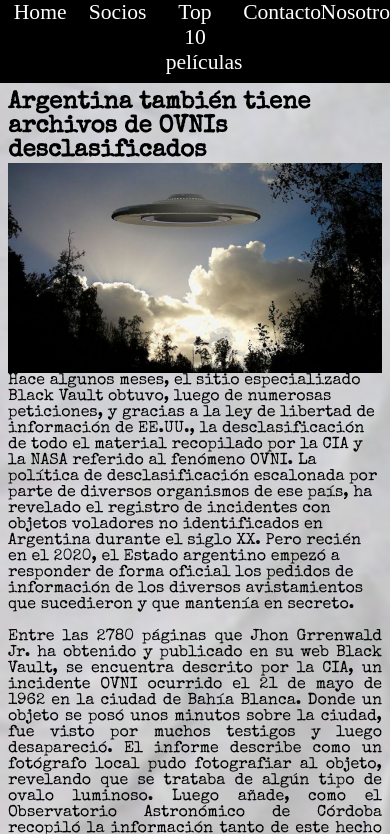
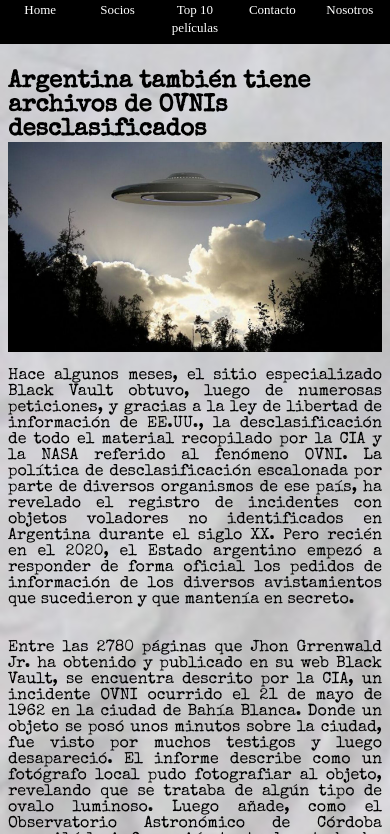
Before and after one commit to EquilibriumCODER/Proyecto-Final-Final, a website: page pages/noticia2.html in a window 390 px wide. Shown: the part 98-932 px from the top of the page. Drawn offline with nearby package versions, Linux system fonts and the light colour scheme.

Commit message:
corrección noticias 2 nuevo BEM

```diff
--- a/css/parciales/_body.scss
+++ b/css/parciales/_body.scss
@@ -49,6 +49,9 @@
         grid-template-rows: 1fr 20fr 2.5fr 1fr;
         grid-template-columns: 1fr;
         grid-template-areas: "head" "article1" "aside1" "foot";
+    }
+    .header_nav_li_a {
+        font-size: small;
     }
 }
 
--- a/css/parciales/_header.scss
+++ b/css/parciales/_header.scss
@@ -29,7 +29,6 @@ html {
         align-content: center;
         text-align: center;
         justify-content: space-evenly;
-        font-size:large;
     }
     &_li {
         text-decoration-style: none;
--- a/pages/noticia2.html
+++ b/pages/noticia2.html
@@ -31,7 +31,7 @@
             <div class="main_noticias_div_img">
                 <img src="../resources/images/ovni-bosque.jpg" width="100%" alt="Una imagen de un OVNI sobrevolando el bosque">
             </div>
-            <p class="main_mainNoticia_p">
+            <p class="main_noticias_div_p">
                 Hace algunos meses, el sitio especializado Black Vault obtuvo, luego de numerosas peticiones, y gracias a la ley  de libertad de información de EE.UU., la desclasificación de todo el material recopilado por la CIA y la NASA referido al fenómeno OVNI. La política de desclasificación escalonada por parte de diversos organismos de ese país, ha  revelado el registro de incidentes con objetos voladores no identificados en Argentina durante el siglo XX. Pero recién en el  2020, el Estado argentino empezó a responder de forma oficial los pedidos de información de los diversos avistamientos que sucedieron y que mantenía en secreto.
             </p>
             <p class="main_noticias_div_p">
```
Also changed, not shown: css/styles.css.
